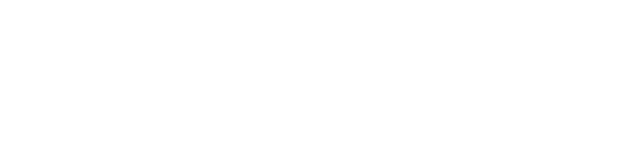
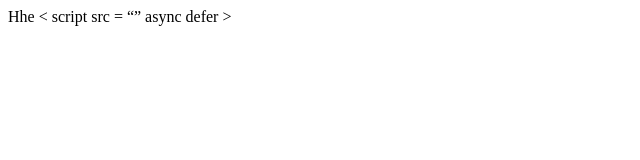
Before and after one commit to itweiwandege/vscode, a plain HTML site: page index.html in a window 1280 px wide. Shown: the whole page, without its empty margins (0-640 px from the left). Drawn offline with Linux system fonts and the light colour scheme.

Commit message:
Update index.html
dfasf

```diff
--- a/index.html
+++ b/index.html
@@ -15,7 +15,7 @@
         <!--[if lt IE 7]>
             <p class="browsehappy">You are using an <strong>outdated</strong> browser. Please <a href="#">upgrade your browser</a> to improve your experience.</p>
         <![endif]-->
-
-        <script src="" async defer></script>
+        Hhe
+        < script  src = “”  async  defer > </ scrip>
     </body>
 </html>
```
